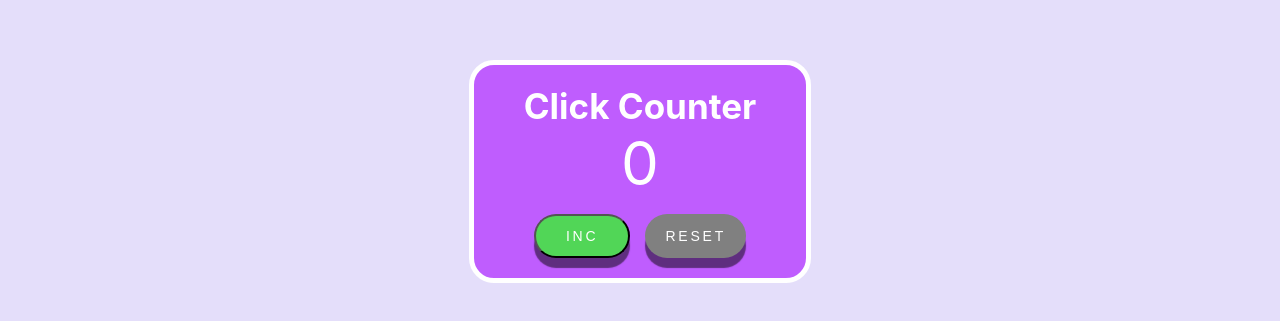
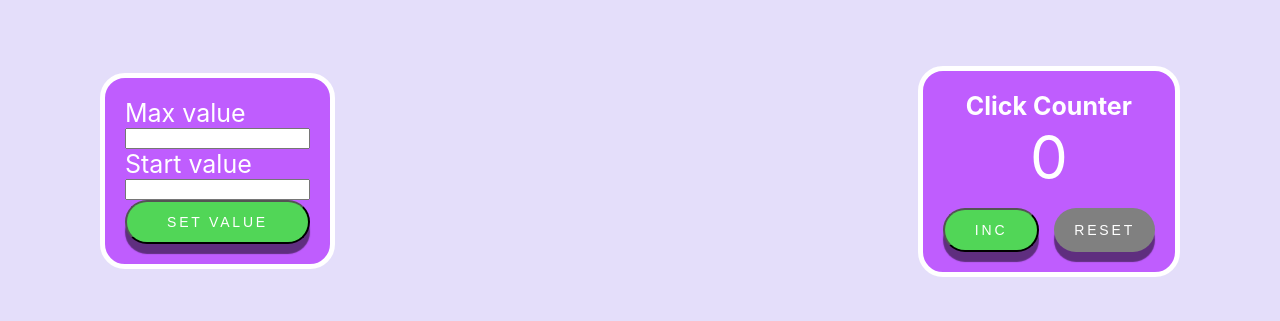
Before and after one commit to faceless49/counter, a React (Create React App) app: page / in a window 1280 px wide. Shown: the part 229-550 px from the top of the page. Built offline with nearby package versions, Linux system fonts and the light colour scheme.

Commit message:
Add local storage for value

```diff
--- a/src/App.module.scss
+++ b/src/App.module.scss
@@ -2,8 +2,8 @@
   background: #e4defa;
   height: 100vh;
   display: flex;
-  justify-content: center;
+  justify-content: space-between;
   align-items: center;
+  padding: 0 100px;
   color: #fff;
-
 }
--- a/src/App.tsx
+++ b/src/App.tsx
@@ -1,27 +1,50 @@
-import React, {useState} from 'react';
+import React, {useEffect, useState} from 'react';
 import s from './App.module.scss';
-import Counter from './components/Counter';
+import Counter from './components/counter/Counter';
+import {Storage} from './components/storage/Storage';
 
 
 export type CounterValueType = number
 
 function App() {
 
-  let [counterValue, setCounterValue] = useState<CounterValueType>(0)
+  const START_VALUE = 0
+
+  let [counterValue, setCounterValue] = useState<CounterValueType>(START_VALUE)
 
   const incValue = () => {
     let value = ++counterValue
     setCounterValue(value)
-    console.log('hello')
   }
 
   const resetValue = () => {
     setCounterValue(0)
-    console.log('bye')
   }
+
+  useEffect(() => {
+    getFromLocalStorageHandler()
+  }, [])
+  useEffect(() => {
+    setToLocalStorageHandler()
+  }, [counterValue])
+
+  const setToLocalStorageHandler = () => {
+    localStorage.setItem('counterKey', JSON.stringify(counterValue))
+  }
+  const getFromLocalStorageHandler = () => {
+    let valueAsString = localStorage.getItem('counterKey')
+    if (valueAsString) {
+      let newValue = JSON.parse(valueAsString)
+      setCounterValue(newValue)
+    }
+  }
+
 
   return (
     <div className={s.App}>
+      <Storage
+        setToLocalStorageHandler={setToLocalStorageHandler}
+      />
       <Counter
         counterValue={counterValue}
         incValue={incValue}
--- a/src/components/Counter.module.scss
+++ b/src/components/counter/Counter.module.scss
@@ -1,5 +1,5 @@
 .counter {
-  padding: 20px 50px;
+  padding: 20px 20px;
   border-radius: 25px;
   border: 5px solid #fff;
   display: flex;
@@ -9,7 +9,7 @@
 
   .title {
     margin: 0;
-    font-size: 35px;
+    font-size: 25px;
     text-align: center;
     flex: 1 1 auto;
   }
@@ -19,12 +19,15 @@
     flex-direction: column;
     justify-content: center;
     align-items: center;
+
     .button_wrapper {
       margin-top: 15px;
     }
+
     .value {
       font-size: 60px;
     }
+
     .maxvalue {
       color: #ff5d94;
     }
--- a/src/components/Counter.tsx
+++ b/src/components/counter/Counter.tsx
@@ -1,6 +1,6 @@
 import s from './Counter.module.scss'
-import {CounterValueType} from '../App';
-import Button from '../ui/button/Button';
+import {CounterValueType} from '../../App';
+import Button from '../../ui/button/Button';
 
 export type CounterPropsType = {
   counterValue: CounterValueType
--- /dev/null
+++ b/src/components/storage/Storage.module.scss
@@ -0,0 +1,15 @@
+.storage_wrapper {
+  padding: 20px 20px;
+  border-radius: 25px;
+  border: 5px solid #fff;
+  display: flex;
+  background-color: #bf5dfe;
+  .storage_form {
+    display: flex;
+    flex-direction: column;
+    font-size: 25px;
+  .btn:last-child {
+    margin-top: 10px;
+  }
+  }
+}
--- /dev/null
+++ b/src/components/storage/Storage.tsx
@@ -0,0 +1,30 @@
+import s from './Storage.module.scss'
+import Button from '../../ui/button/Button';
+
+
+type StoragePropsType = {
+  setToLocalStorageHandler: () => void
+}
+
+export const Storage = (props: StoragePropsType) => {
+
+
+  return (
+    <div className={s.storage_wrapper}>
+      <div className={s.storage_form}>
+        <label
+          htmlFor="maxValue">Max value</label>
+        <input
+          type="text" name="" id="maxvalue"/>
+        <label
+          htmlFor="startValue">Start value</label>
+        <input
+          type="text" name="" id="startValue"/>
+        <Button
+          title={'Set Value'}
+          callBack={props.setToLocalStorageHandler}
+        />
+      </div>
+    </div>
+  );
+};
```
Also changed, not shown: src/ui/button/Button.tsx (+6 -4 lines).
